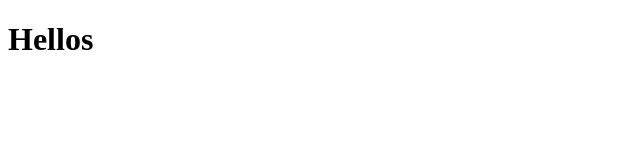
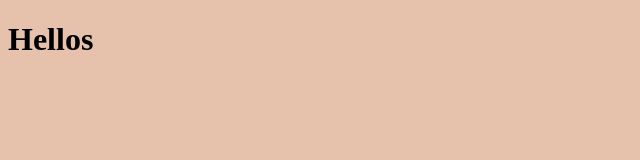
Before and after one commit to dillon816/git, a plain HTML site: page index.html in a window 1280 px wide. Shown: the whole page, without its empty margins (0-640 px from the left). Drawn offline with Linux system fonts and the light colour scheme.

Commit message:
feat: add style.css for body background color

```diff
--- a/index.html
+++ b/index.html
@@ -3,6 +3,7 @@
 <head>
     <meta charset="UTF-8">
     <meta name="viewport" content="width=device-width, initial-scale=1.0">
+    <link rel="stylesheet" href="style.css">
     <title>GIT</title>
 </head>
 <body>
--- /dev/null
+++ b/style.css
@@ -0,0 +1,3 @@
+body{
+    background-color: rgb(230, 194, 173);
+}
```
